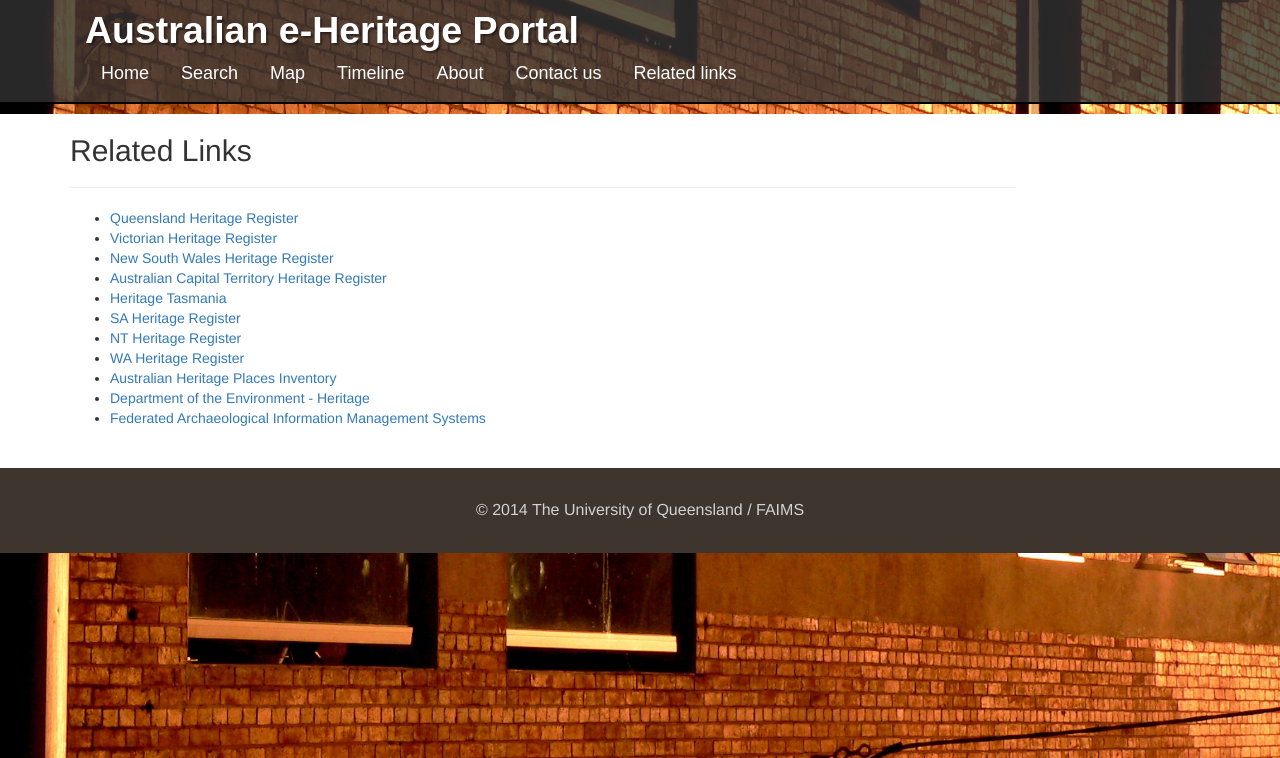
After one commit to uq-eresearch/eheritage, a Flask app: page /related-links in a window 1280 px wide. The commit adds this page. Shown: the top 758 px of the page. Run offline with Flask 2, Linux system fonts and the light colour scheme; some libraries are stand-ins or nearby versions.

Commit message:
Move related links onto their own page
Closes #4

```diff
--- a/eheritage/templates/layout.html
+++ b/eheritage/templates/layout.html
@@ -29,6 +29,7 @@
                     <li><a href="/timeline">Timeline</a></li>
                     <li><a href="/about">About</a></li>
                     <li><a href="/contact">Contact us</a></li>
+                    <li><a href="/related-links">Related links</a></li>
                 </ul>
             </nav>
         </div>
--- /dev/null
+++ b/eheritage/templates/related_links.html
@@ -0,0 +1,32 @@
+{% extends "layout.html" %}
+
+{% block title %}Related links{% endblock %}
+
+
+{% block content %}
+
+<div class="row">
+    <div class="col-md-10">
+
+<h2>Related Links</h2>
+<hr>
+
+<ul>
+  <li><a href="http://www.ehp.qld.gov.au/heritage/qld-register">Queensland Heritage Register</a></li>
+  <li><a href="http://www.dpcd.vic.gov.au/heritage/victorian-heritage-register">Victorian Heritage Register</a></li>
+  <li><a href="http://www.environment.nsw.gov.au/heritageapp/heritagesearch.aspx">New South Wales Heritage Register</a></li>
+  <li><a href="http://www.environment.act.gov.au/heritage/heritage_register">Australian Capital Territory Heritage Register</a></li>
+  <li><a href="http://www.heritage.tas.gov.au/">Heritage Tasmania</a></li>
+  <li><a href="http://www.environment.sa.gov.au/our-places/Heritage/SA_Heritage_Register">SA Heritage Register</a></li>
+  <li><a href="http://www.dlp.nt.gov.au/heritage/nt-heritage-register">NT Heritage Register</a></li>
+  <li><a href="http://stateheritage.wa.gov.au/state-heritage-register">WA Heritage Register</a></li>
+  <li><a href="http://www.heritage.gov.au/ahpi/">Australian Heritage Places Inventory</a></li>
+  <li><a href="http://www.environment.gov.au/topics/heritage">Department of the Environment - Heritage</a></li>
+  <li><a href="https://www.fedarch.org/wordpress/">Federated Archaeological Information Management Systems</a></li>
+</ul>
+
+    </div>
+</div>
+
+
+{% endblock %}
--- a/eheritage/views.py
+++ b/eheritage/views.py
@@ -130,6 +130,10 @@ def about():
 def contact():
     return render_template("contact.html")
 
+@app.route("/related-links")
+def related_links():
+    return render_template("related_links.html")
+
 @app.route("/ember/")
 def ember():
     return send_file("templates/ember.html")
```
Also changed, not shown: eheritage/templates/contact.html (+0 -16 lines).
